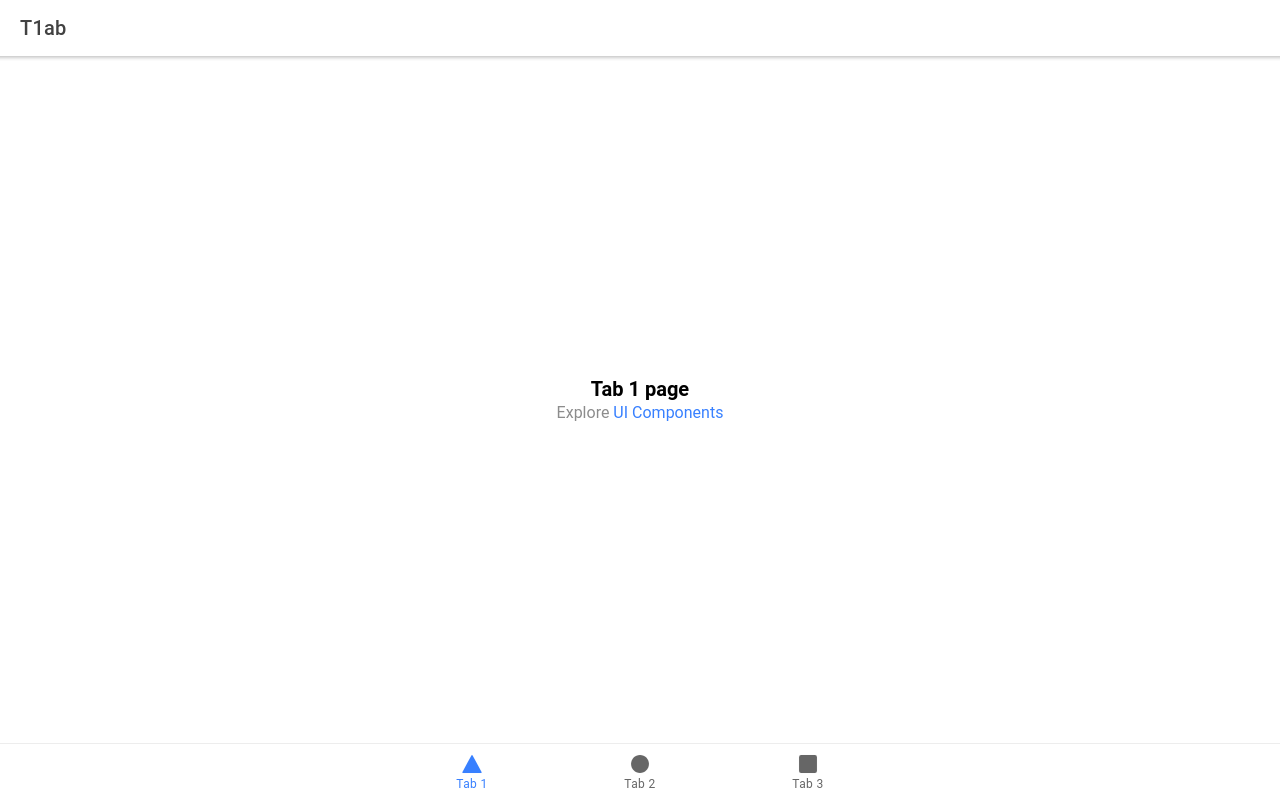
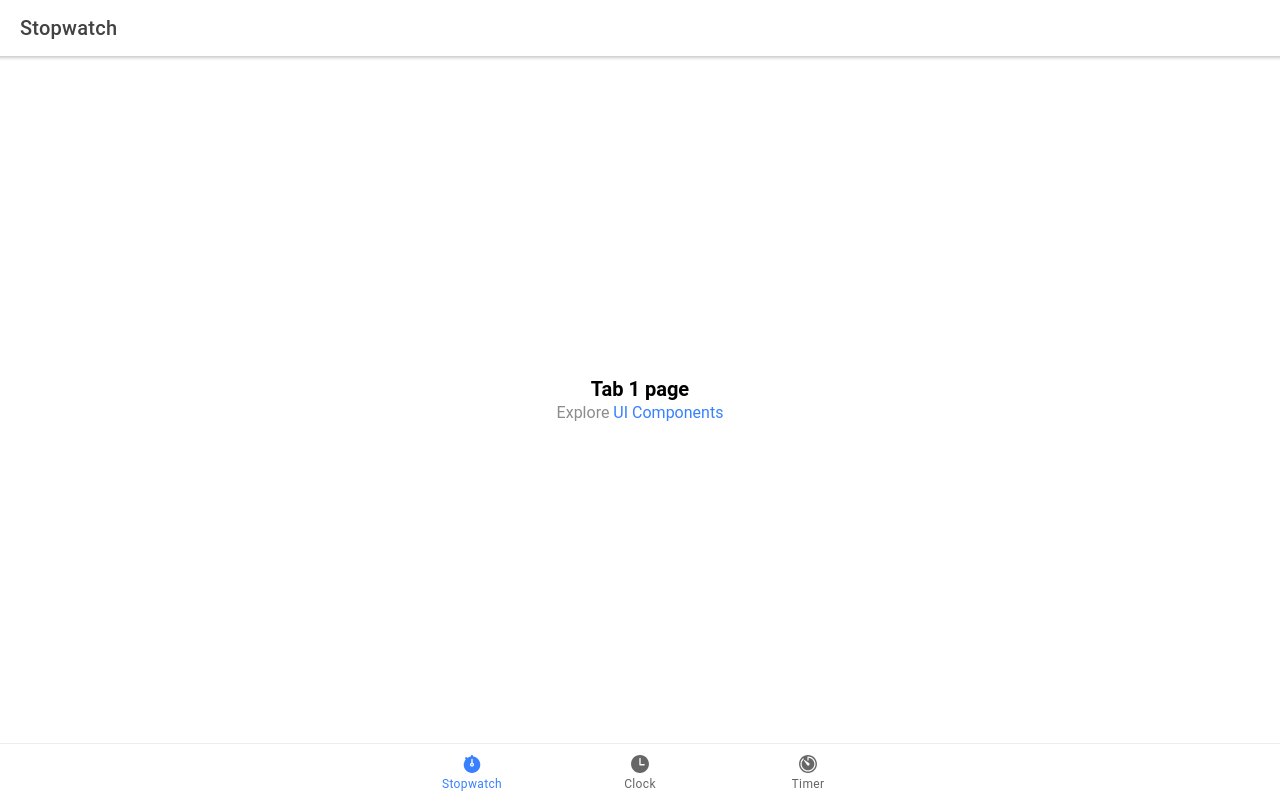
Before and after one commit to Mayank-MP05/Timer-Clock-Stopwatch-Ionic-React-App, a React (Create React App) app: page /stopwatch in a window 1280 px wide. Built offline with nearby package versions, Linux system fonts and the light colour scheme.

Commit message:
Code Refactoring to Clock

```diff
--- a/src/App.tsx
+++ b/src/App.tsx
@@ -1,5 +1,5 @@
-import React from 'react';
-import { Redirect, Route } from 'react-router-dom';
+import React from "react";
+import { Redirect, Route } from "react-router-dom";
 import {
   IonApp,
   IonIcon,
@@ -7,55 +7,59 @@ import {
   IonRouterOutlet,
   IonTabBar,
   IonTabButton,
-  IonTabs
-} from '@ionic/react';
-import { IonReactRouter } from '@ionic/react-router';
-import { ellipse, square, triangle } from 'ionicons/icons';
-import Tab1 from './pages/Tab1';
-import Tab2 from './pages/Tab2';
-import Tab3 from './pages/Tab3';
+  IonTabs,
+} from "@ionic/react";
+import { IonReactRouter } from "@ionic/react-router";
+import { time, stopwatch, timer } from "ionicons/icons";
+import Stopwatch from "./pages/Stopwatch";
+import Clock from "./pages/Clock";
+import Timer from "./pages/Timer";
 
 /* Core CSS required for Ionic components to work properly */
-import '@ionic/react/css/core.css';
+import "@ionic/react/css/core.css";
 
 /* Basic CSS for apps built with Ionic */
-import '@ionic/react/css/normalize.css';
-import '@ionic/react/css/structure.css';
-import '@ionic/react/css/typography.css';
+import "@ionic/react/css/normalize.css";
+import "@ionic/react/css/structure.css";
+import "@ionic/react/css/typography.css";
 
 /* Optional CSS utils that can be commented out */
-import '@ionic/react/css/padding.css';
-import '@ionic/react/css/float-elements.css';
-import '@ionic/react/css/text-alignment.css';
-import '@ionic/react/css/text-transformation.css';
-import '@ionic/react/css/flex-utils.css';
-import '@ionic/react/css/display.css';
+import "@ionic/react/css/padding.css";
+import "@ionic/react/css/float-elements.css";
+import "@ionic/react/css/text-alignment.css";
+import "@ionic/react/css/text-transformation.css";
+import "@ionic/react/css/flex-utils.css";
+import "@ionic/react/css/display.css";
 
 /* Theme variables */
-import './theme/variables.css';
+import "./theme/variables.css";
 
 const App: React.FC = () => (
   <IonApp>
     <IonReactRouter>
       <IonTabs>
         <IonRouterOutlet>
-          <Route path="/stopwatch" component={Tab1} exact={true} />
-          <Route path="/clock" component={Tab2} exact={true} />
-          <Route path="/timer" component={Tab3} />
-          <Route path="/" render={() => <Redirect to="/stopwatch" />} exact={true} />
+          <Route path='/stopwatch' component={Stopwatch} exact={true} />
+          <Route path='/clock' component={Clock} exact={true} />
+          <Route path='/timer' component={Timer} />
+          <Route
+            path='/'
+            render={() => <Redirect to='/stopwatch' />}
+            exact={true}
+          />
         </IonRouterOutlet>
-        <IonTabBar slot="bottom">
-          <IonTabButton tab="stopwatch" href="/stopwatch">
-            <IonIcon icon={triangle} />
-            <IonLabel>Tab 1</IonLabel>
+        <IonTabBar slot='bottom'>
+          <IonTabButton tab='stopwatch' href='/stopwatch'>
+            <IonIcon icon={stopwatch} />
+            <IonLabel>Stopwatch</IonLabel>
           </IonTabButton>
-          <IonTabButton tab="clock" href="/clock">
-            <IonIcon icon={ellipse} />
-            <IonLabel>Tab 2</IonLabel>
+          <IonTabButton tab='clock' href='/clock'>
+            <IonIcon icon={time} />
+            <IonLabel>Clock</IonLabel>
           </IonTabButton>
-          <IonTabButton tab="timer" href="/timer">
-            <IonIcon icon={square} />
-            <IonLabel>Tab 3</IonLabel>
+          <IonTabButton tab='timer' href='/timer'>
+            <IonIcon icon={timer} />
+            <IonLabel>Timer</IonLabel>
           </IonTabButton>
         </IonTabBar>
       </IonTabs>
--- /dev/null
+++ b/src/pages/Clock.tsx
@@ -0,0 +1,32 @@
+import React from "react";
+import {
+  IonContent,
+  IonHeader,
+  IonPage,
+  IonTitle,
+  IonToolbar,
+} from "@ionic/react";
+import ExploreContainer from "../components/ExploreContainer";
+import "./clock.css";
+
+const Clock: React.FC = () => {
+  return (
+    <IonPage>
+      <IonHeader>
+        <IonToolbar>
+          <IonTitle>Clock</IonTitle>
+        </IonToolbar>
+      </IonHeader>
+      <IonContent>
+        <IonHeader collapse='condense'>
+          <IonToolbar>
+            <IonTitle size='large'>Tab 2</IonTitle>
+          </IonToolbar>
+        </IonHeader>
+        <ExploreContainer name='Tab 2 page' />
+      </IonContent>
+    </IonPage>
+  );
+};
+
+export default Clock;
--- /dev/null
+++ b/src/pages/Stopwatch.tsx
@@ -0,0 +1,32 @@
+import React from "react";
+import {
+  IonContent,
+  IonHeader,
+  IonPage,
+  IonTitle,
+  IonToolbar,
+} from "@ionic/react";
+import ExploreContainer from "../components/ExploreContainer";
+import "./stopwatch.css";
+
+const Stopwatch: React.FC = () => {
+  return (
+    <IonPage>
+      <IonHeader>
+        <IonToolbar>
+          <IonTitle>Stopwatch</IonTitle>
+        </IonToolbar>
+      </IonHeader>
+      <IonContent>
+        <IonHeader collapse='condense'>
+          <IonToolbar>
+            <IonTitle size='large'>Tab 1</IonTitle>
+          </IonToolbar>
+        </IonHeader>
+        <ExploreContainer name='Tab 1 page' />
+      </IonContent>
+    </IonPage>
+  );
+};
+
+export default Stopwatch;
--- a/src/pages/Tab1.tsx
+++ /dev/null
@@ -1,26 +0,0 @@
-import React from 'react';
-import { IonContent, IonHeader, IonPage, IonTitle, IonToolbar } from '@ionic/react';
-import ExploreContainer from '../components/ExploreContainer';
-import './Tab1.css';
-
-const Tab1: React.FC = () => {
-  return (
-    <IonPage>
-      <IonHeader>
-        <IonToolbar>
-          <IonTitle>T1ab </IonTitle>
-        </IonToolbar>
-      </IonHeader>
-      <IonContent>
-        <IonHeader collapse="condense">
-          <IonToolbar>
-            <IonTitle size="large">Tab 1</IonTitle>
-          </IonToolbar>
-        </IonHeader>
-        <ExploreContainer name="Tab 1 page" />
-      </IonContent>
-    </IonPage>
-  );
-};
-
-export default Tab1;
--- a/src/pages/Tab2.tsx
+++ /dev/null
@@ -1,26 +0,0 @@
-import React from 'react';
-import { IonContent, IonHeader, IonPage, IonTitle, IonToolbar } from '@ionic/react';
-import ExploreContainer from '../components/ExploreContainer';
-import './Tab2.css';
-
-const Tab2: React.FC = () => {
-  return (
-    <IonPage>
-      <IonHeader>
-        <IonToolbar>
-          <IonTitle>Tab 2</IonTitle>
-        </IonToolbar>
-      </IonHeader>
-      <IonContent>
-        <IonHeader collapse="condense">
-          <IonToolbar>
-            <IonTitle size="large">Tab 2</IonTitle>
-          </IonToolbar>
-        </IonHeader>
-        <ExploreContainer name="Tab 2 page" />
-      </IonContent>
-    </IonPage>
-  );
-};
-
-export default Tab2;
--- a/src/pages/Tab3.tsx
+++ b/src/pages/Timer.tsx
@@ -1,14 +1,14 @@
 import React from 'react';
 import { IonContent, IonHeader, IonPage, IonTitle, IonToolbar } from '@ionic/react';
 import ExploreContainer from '../components/ExploreContainer';
-import './Tab3.css';
+import './timer.css';
 
-const Tab3: React.FC = () => {
+const Timer: React.FC = () => {
   return (
     <IonPage>
       <IonHeader>
         <IonToolbar>
-          <IonTitle>Tab 3</IonTitle>
+          <IonTitle>Timer</IonTitle>
         </IonToolbar>
       </IonHeader>
       <IonContent>
@@ -23,4 +23,4 @@ const Tab3: React.FC = () => {
   );
 };
 
-export default Tab3;
+export default Timer;
```
Also changed, not shown: src/pages/Tab1.css (deleted), src/pages/Tab2.css (deleted), src/pages/Tab3.css (deleted), src/pages/clock.css (added), src/pages/stopwatch.css (added), src/pages/timer.css (added).
